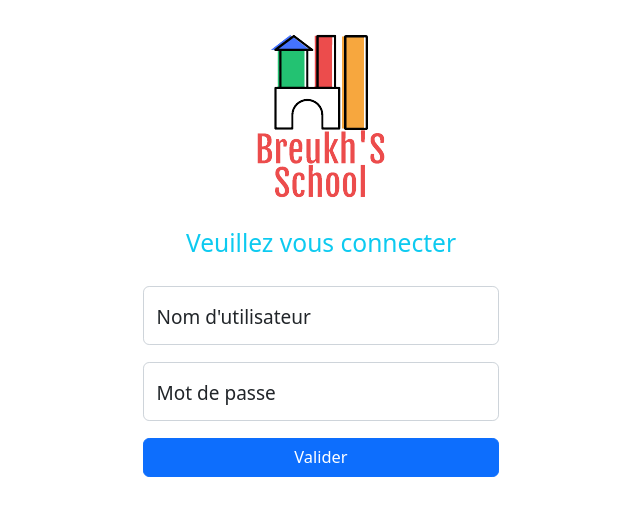
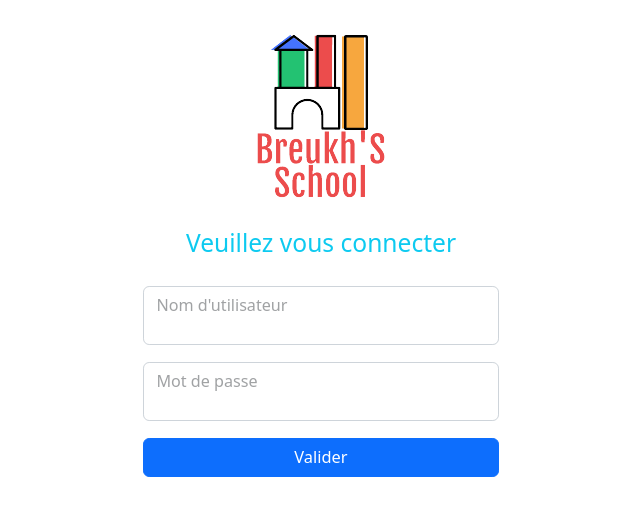
Before and after one commit to isyll/Gestion-Notes, a PHP site: page /connexion in a window 1280 px wide. Shown: the top 516 px of the page, without its empty margins (319-959 px from the left). Run offline with PHP 8.4, Linux system fonts and the light colour scheme; data that the repository does not hold is empty; some libraries are stand-ins or nearby versions.

Commit message:
améliorations de l'affichage

```diff
--- a/view/parts/forms/loginform.html.php
+++ b/view/parts/forms/loginform.html.php
@@ -1,15 +1,15 @@
 <form action="<?= $urls['login'] ?>" method="post">
     <input type="hidden" name="current-url" value="<?= $urls['current-url'] ?>" />
     <div class="mb-3 form-floating">
-        <label for="username" class="form-label">Nom d'utilisateur</label>
         <input type="text" class="form-control" id="username" name="username" required>
+        <label for="username">Nom d'utilisateur</label>
         <div class="text-danger">
             <?= $errors['username'] ?? '' ?>
         </div>
     </div>
     <div class="mb-3 form-floating">
-        <label for="password" class="form-label">Mot de passe</label>
         <input type="password" class="form-control" id="password" name="password" required>
+        <label for="password">Mot de passe</label>
         <div class="text-danger">
             <?= $errors['password'] ?? '' ?>
         </div>
```
